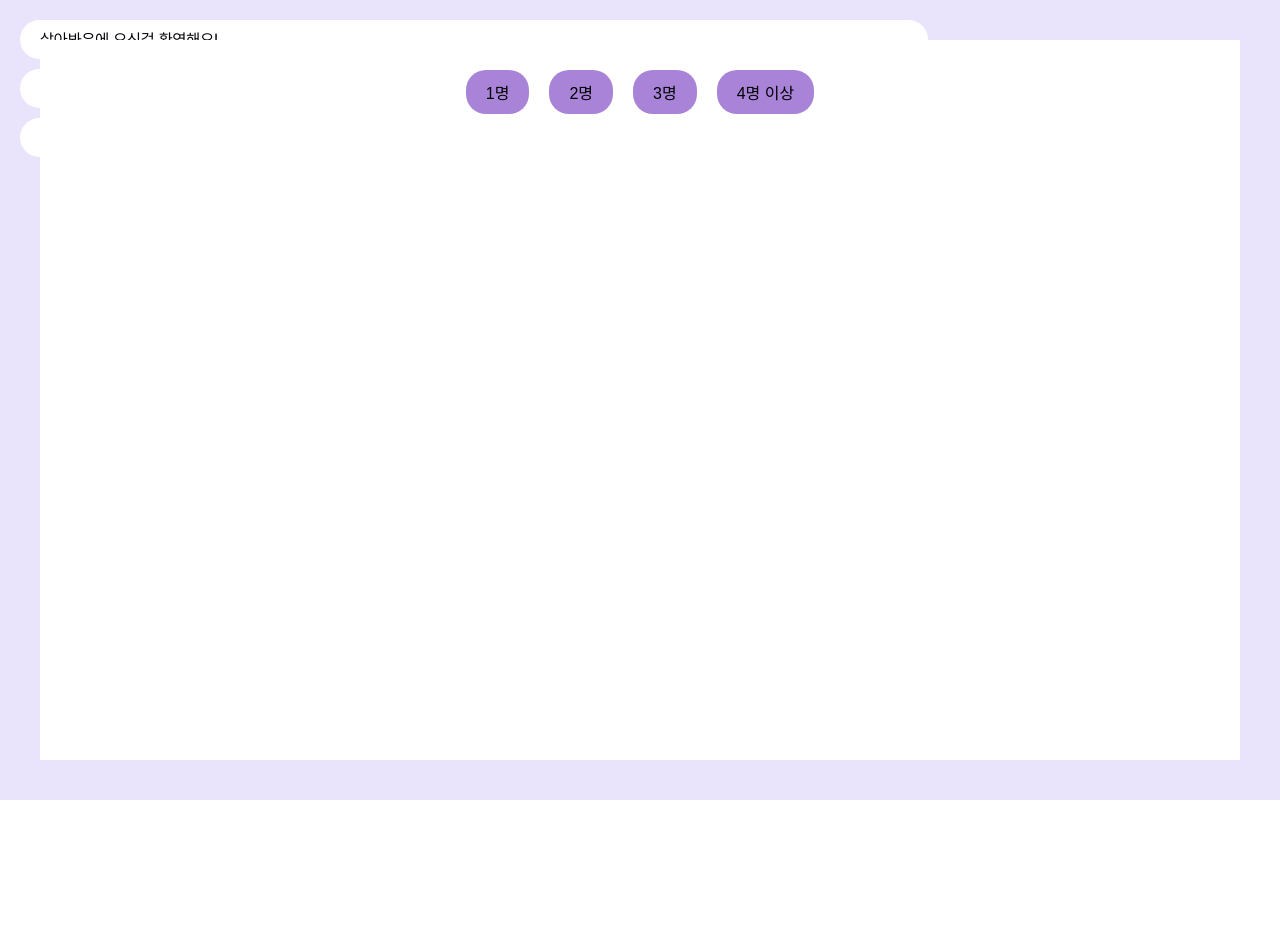
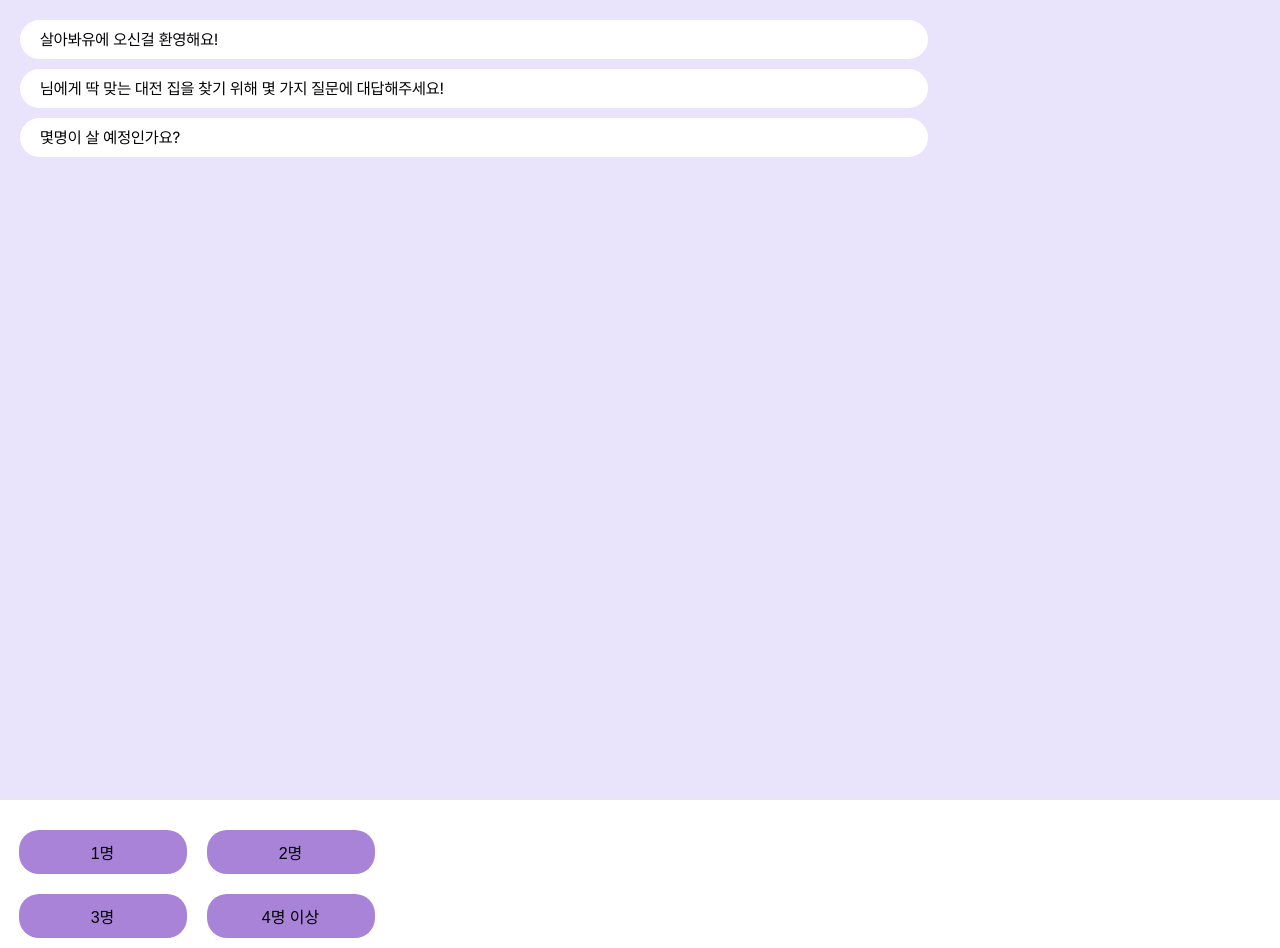
Before and after one commit to SPARCS-Service-Hackathon-2024/A7-Frontend, a React (Create React App) app: page /chat in a window 1280 px wide. Before the commit the page ends 800 px from the top, so only its background shows below. Built offline with nearby package versions, Linux system fonts and the light colour scheme; the HTML template or start-up script is replaced by a standard one.

Commit message:
Style: modal

```diff
--- a/src/components/FirstModal.css
+++ b/src/components/FirstModal.css
@@ -1,13 +1,11 @@
 .Modal {
+    width: 393px;
+    height: auto;
     position: absolute;
-    top: 40px;
-    left: 40px;
-    right: 40px;
-    bottom: 40px;
     background: #fff;
     overflow: auto;
     outline: none;
-    padding: '20px';
+    padding: '30px';
 }
 
 .Overlay {
@@ -28,6 +26,7 @@
 
 .modal-button {
     background-color: #A883D8;
+    width: 168px;
     color: black;
     border: none;
     padding: 10px 20px;
--- a/src/components/FirstModal.js
+++ b/src/components/FirstModal.js
@@ -7,8 +7,9 @@ const FirstModal = ({ isOpen, onRequestClose }) => {
         <Modal
             isOpen={isOpen}
             onRequestClose={onRequestClose}
-            contentLabel="Example Modal"
+            contentLabel="First Modal"
             className="Modal"
+            ariaHideApp={false}
             overlayClassName="Overlay"
         >
             <div className="modal-content">
```
